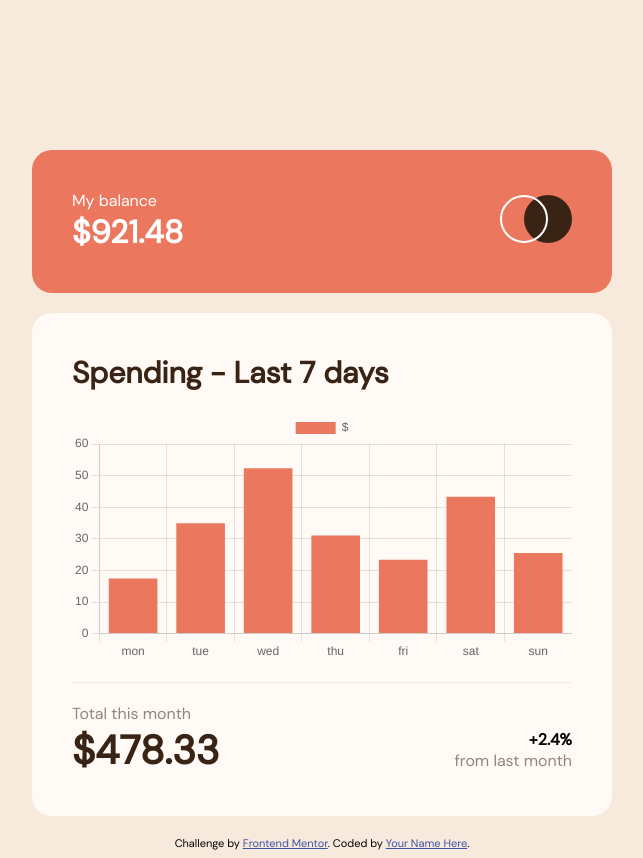
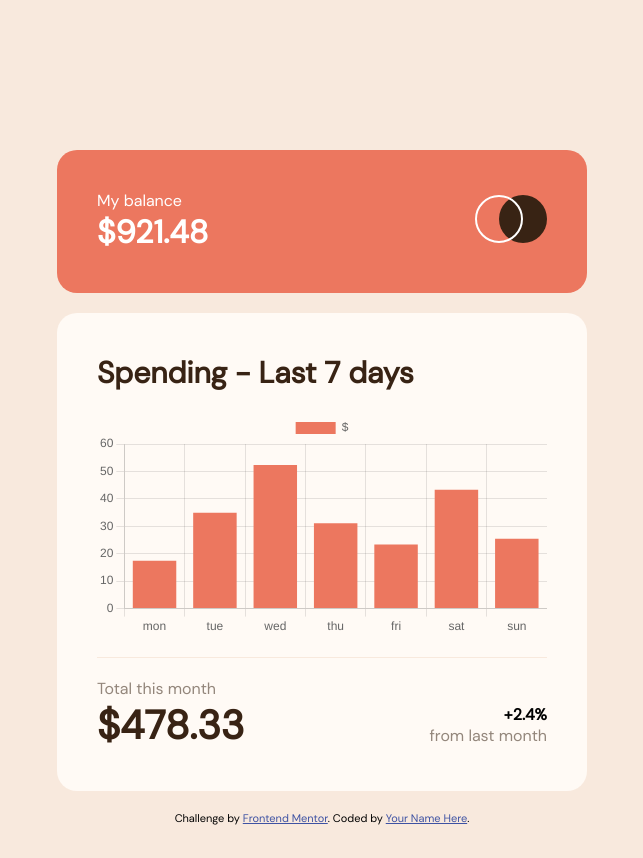
Before and after one commit to KramligCoder/Expenses-chart-component, a plain HTML site: page index.html in a window 1280 px wide. Shown: the whole page, without its empty margins (318-961 px from the left). After the commit the page ends 833 px from the top, so only its background shows below. Drawn offline with nearby package versions, Linux system fonts and the light colour scheme; a web font is replaced by a local one.

Commit message:
css update

```diff
--- a/css/style.css
+++ b/css/style.css
@@ -29,7 +29,7 @@ body {
 }
 
 .m_container {
-    max-width: 500px;
+    max-width: 450px;
     margin: 0 auto;
     width: 100%;
     PADDING: 40PX;
```
